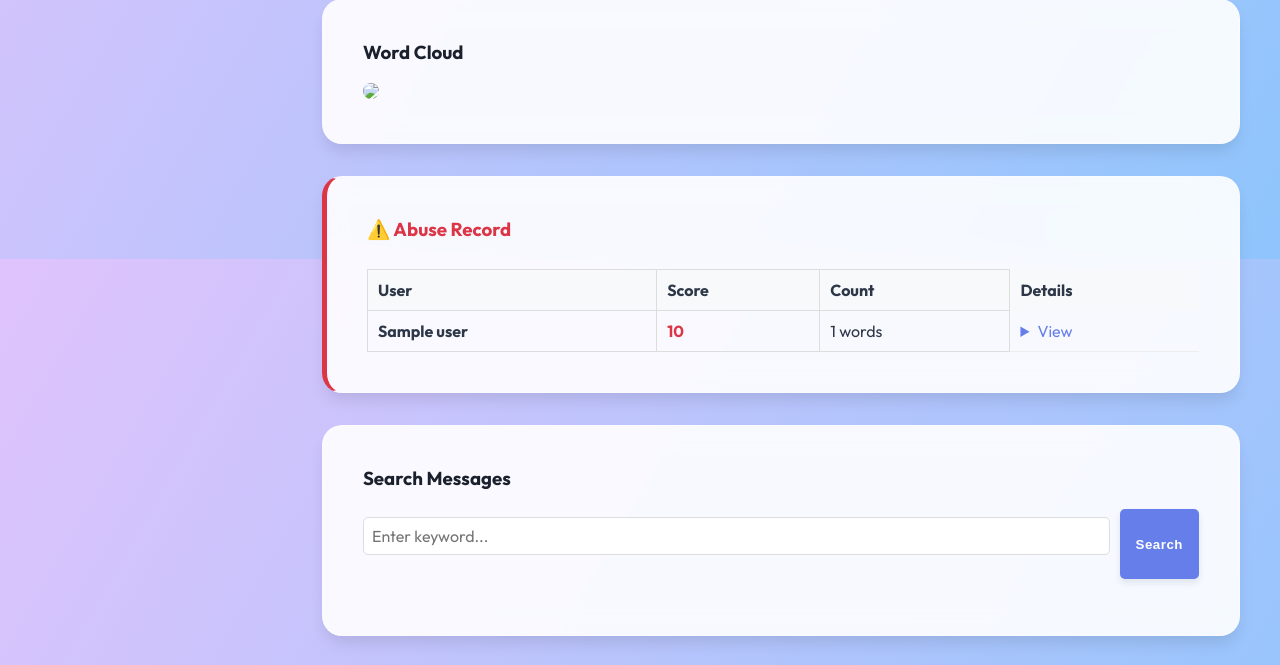
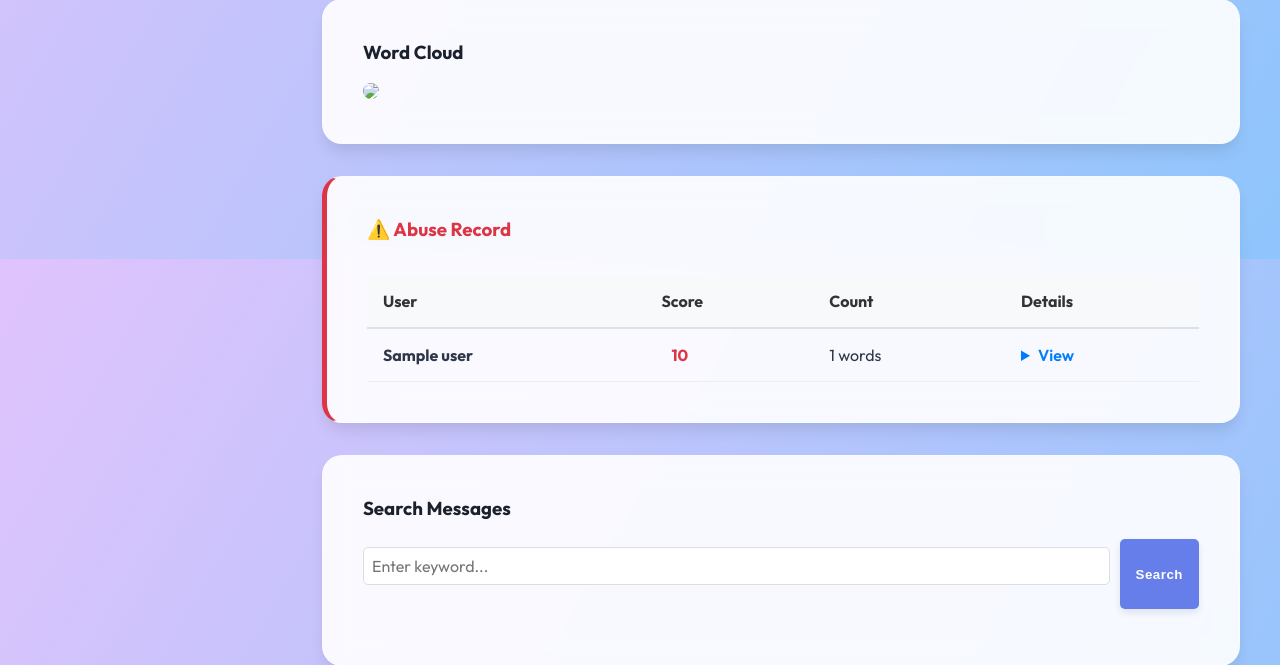
Before and after one commit to Akash7367/Social_Media_Chat, a Flask app: template templates/whatsapp_result.html in a window 1280 px wide. Shown: the part 1341-2006 px from the top of the page. Run offline with Flask 3, Linux system fonts and the light colour scheme; the template is opened without the code that fills it: most values are stand-ins (such as "Sample title", 1, 10 or a date in 2020).

Commit message:
fix: use CSS classes for abuse record table to fix dark mode visibility

```diff
--- a/templates/whatsapp_result.html
+++ b/templates/whatsapp_result.html
@@ -539,6 +539,7 @@
                         <th>User</th>
                         <th>Score</th>
                         <th>Count</th>
+                        <th>Details (Word — Date & Time)</th>
                     </tr>
                     {% for item in toxicity %}
                     <tr>
@@ -546,6 +547,14 @@
                         <td><span style="color: {{ '#dc3545' if item.score > 5 else 'green' }}">{{ item.score }}</span>
                         </td>
                         <td>{{ item.count }} words</td>
+                        <td style="font-size: 0.8rem;">
+                            {% for msg in item.messages %}
+                            <div style="margin-bottom: 4px;">
+                                <strong style="color: #dc3545;">{{ msg.words | join(', ') }}</strong>
+                                — {{ msg.date.strftime('%d/%m/%Y %I:%M %p') }}
+                            </div>
+                            {% endfor %}
+                        </td>
                     </tr>
                     {% endfor %}
                 </table>
@@ -559,32 +568,40 @@
                 <h3 style="color: #dc3545;">⚠️ Abuse Record</h3>
                 {% if toxicity %}
                 <div style="overflow-x: auto;">
-                    <table style="width: 100%; border-collapse: collapse; margin-top: 10px;">
+                    <table class="toxicity-table">
                         <thead>
-                            <tr style="background: #f8f9fa;">
-                                <th style="padding: 10px; text-align: left; border: 1px solid #ddd;">User</th>
-                                <th style="padding: 10px; text-align: left; border: 1px solid #ddd;">Score</th>
-                                <th style="padding: 10px; text-align: left; border: 1px solid #ddd;">Count</th>
-                                <th style="padding: 10px; text-align: left;">Details</th>
+                            <tr class="toxicity-header-row">
+                                <th>User</th>
+                                <th>Score</th>
+                                <th>Count</th>
+                                <th>Details</th>
                             </tr>
                         </thead>
                         <tbody>
                             {% for item in toxicity %}
-                            <tr style="border-bottom: 1px solid #eee;">
-                                <td style="padding: 10px; font-weight: bold; border: 1px solid #ddd;">{{ item.user }}
-                                </td>
-                                <td style="padding: 10px; border: 1px solid #ddd;">
-                                    <span
+                            <tr>
+                                <td style="font-weight: bold;">{{ item.user }}</td>
+                                <td>
+                                    <span class="toxicity-badge"
                                         style="color: {{ '#dc3545' if item.score > 5 else '#28a745' }}; font-weight: bold;">{{
                                         item.score }}</span>
                                 </td>
-                                <td style="padding: 10px; border: 1px solid #ddd;">{{ item.count }} words</td>
-                                <td style="padding: 10px;">
+                                <td>{{ item.count }} words</td>
+                                <td>
                                     <details>
-                                        <summary style="cursor: pointer; color: #667eea;">View</summary>
-                                        <div style="margin-top: 10px; font-size: 0.9rem;">
+                                        <summary class="view-details-link">View</summary>
+                                        <div class="toxicity-details-box">
                                             {% for msg in item.messages %}
-                                            <div style="margin-bottom: 5px;">{{ msg.message }}</div>
+                                            <div class="toxicity-msg-item"
+                                                style="border-left: 3px solid #dc3545; padding-left: 8px;">
+                                                <span class="msg-date">
+                                                    <i class="fas fa-clock"></i> {{ msg.date.strftime('%d/%m/%Y %I:%M
+                                                    %p') }}
+                                                    — <span class="msg-match">{{ msg.words |
+                                                        join(', ') }}</span>
+                                                </span>
+                                                <span class="msg-text">{{ msg.message }}</span>
+                                            </div>
                                             {% endfor %}
                                         </div>
                                     </details>
```
